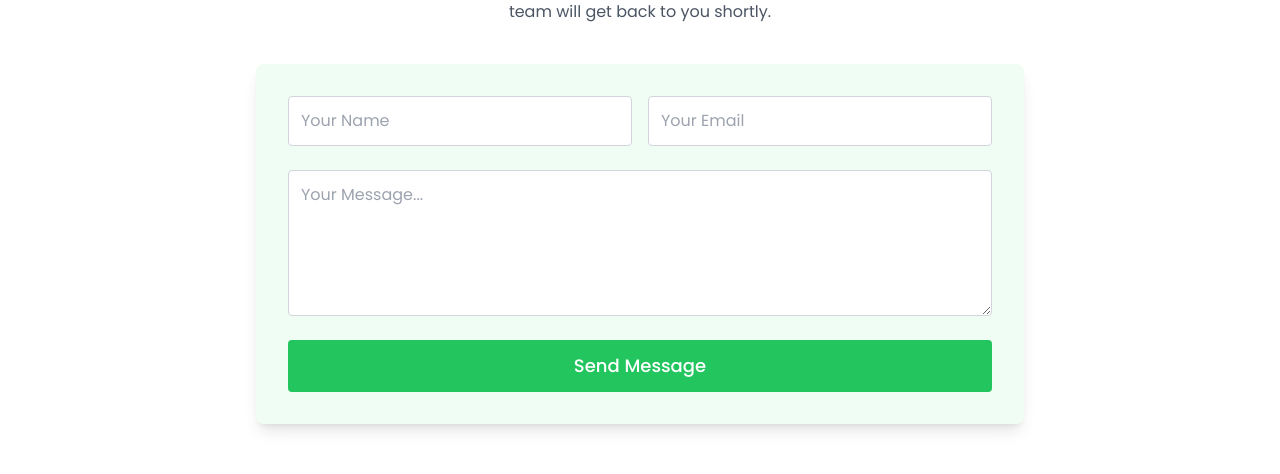
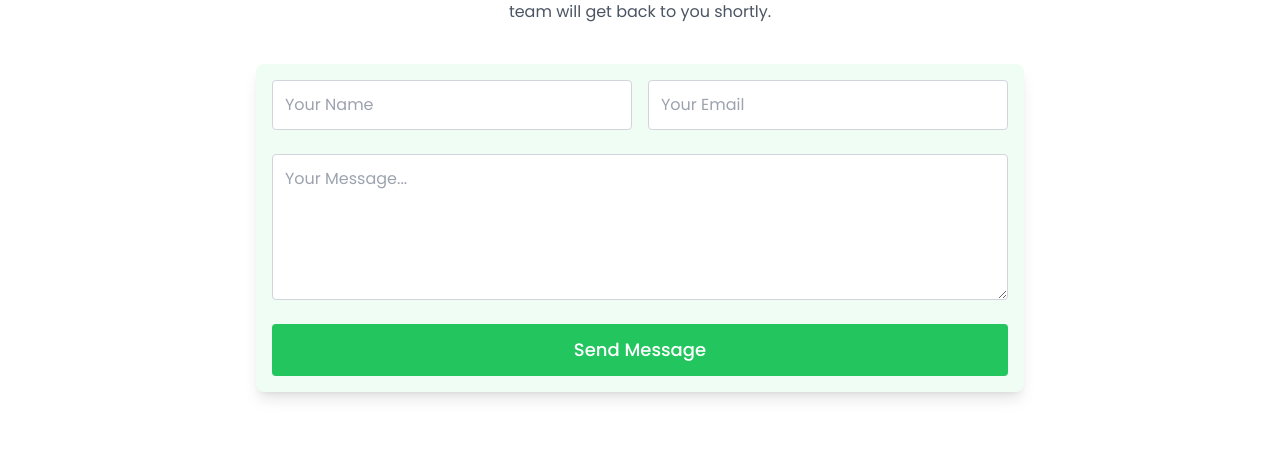
Before and after one commit to Otengtech/healthlife, a React (Vite) app in the folder frontend/: page /contactussection in a window 1280 px wide. Shown: the part 176-650 px from the top of the page. Built offline with nearby package versions, Linux system fonts and the light colour scheme; no server answers; a web font is replaced by a local one.

Commit message:
Final Commit

```diff
--- a/frontend/src/Components/ContactUsSection.jsx
+++ b/frontend/src/Components/ContactUsSection.jsx
@@ -1,4 +1,4 @@
-import React, { useState, useEffect } from "react";
+import React, { useState } from "react";
 import { motion } from "framer-motion";
 import Footer from "./Footer"
 const api = import.meta.env._API_URL;
@@ -32,7 +32,7 @@ const ContactUsSection = () => {
 
   return (
     <>
-    <section className="bg-white py-24 px-6 text-gray-800">
+    <section className="bg-white py-24 px-3 text-gray-800">
       <div className="max-w-4xl mx-auto text-center mb-10">
         <h2 className="text-4xl font-bold text-green-600 mb-4">Contact Us</h2>
         <p className="text-gray-600">
@@ -46,7 +46,7 @@ const ContactUsSection = () => {
         initial={{ opacity: 0 }}
         whileInView={{ opacity: 1 }}
         transition={{ duration: 0.6 }}
-        className="max-w-3xl mx-auto bg-green-50 p-8 rounded-lg shadow-lg grid gap-6"
+        className="max-w-3xl mx-auto bg-green-50 p-4 rounded-lg shadow-lg grid gap-6"
       >
         <div className="grid md:grid-cols-2 gap-4">
           <input
--- a/frontend/src/Components/ReviewSection.jsx
+++ b/frontend/src/Components/ReviewSection.jsx
@@ -1,13 +1,14 @@
 import React, { useEffect, useState, useRef } from "react";
 import axios from "axios";
+const api = import.meta.env.API_URL;
 
 const ReviewSection = () => {
   const [reviews, setReviews] = useState([]);
   const [form, setForm] = useState({ name: "", comment: "" });
-  const [mood, setMood] = useState(null);
+  // const [mood, setMood] = useState(null);
 
   useEffect(() => {
-    axios.get("http://localhost:5000/reviews").then((res) => {
+    axios.get(`${api}/reviews`).then((res) => {
       setReviews(res.data);
     });
   }, []);
@@ -19,8 +20,8 @@ const ReviewSection = () => {
   const handleSubmit = async (e) => {
     e.preventDefault();
     if (!form.name || !form.comment) return;
-    await axios.post("http://localhost:5000/reviews", form);
-    const res = await axios.get("http://localhost:5000/reviews");
+    await axios.post(`${api}/reviews`, form);
+    const res = await axios.get(`${api}/reviews`);
     setReviews(res.data);
     setForm({ name: "", comment: "" });
   };
@@ -73,7 +74,7 @@ const ReviewSection = () => {
                   <i className="fa-solid fa-star"></i>
                   <i className="fa-solid fa-star"></i>
                 </div>
-                <span className="text-xs flex text-gray-400 block">
+                <span className="text-xs flex text-gray-400">
                   {new Date(review.date).toLocaleString()}
                 </span>
               </div>
```
Also changed, not shown: 1 other file (tests, documents, lock files or other folders).
